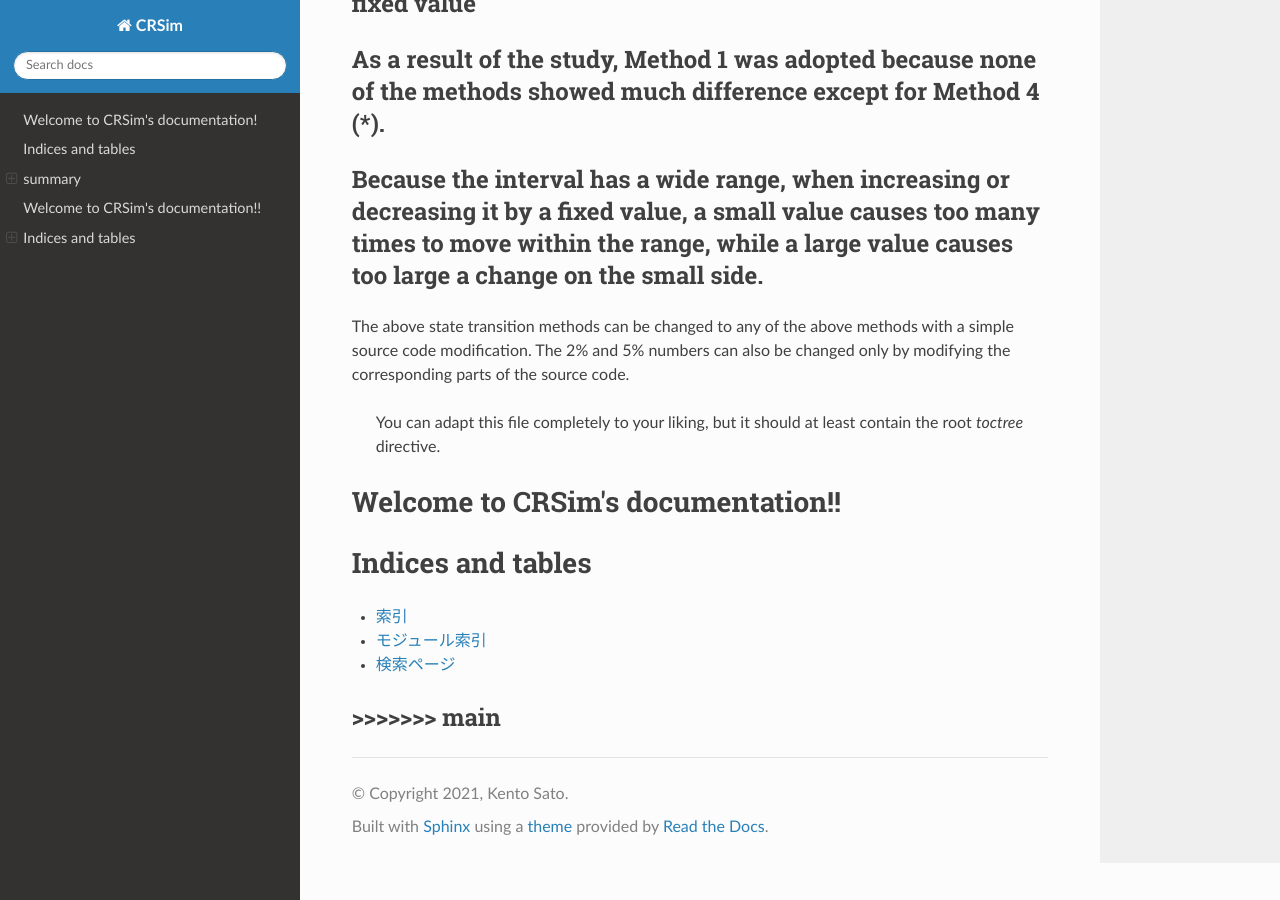
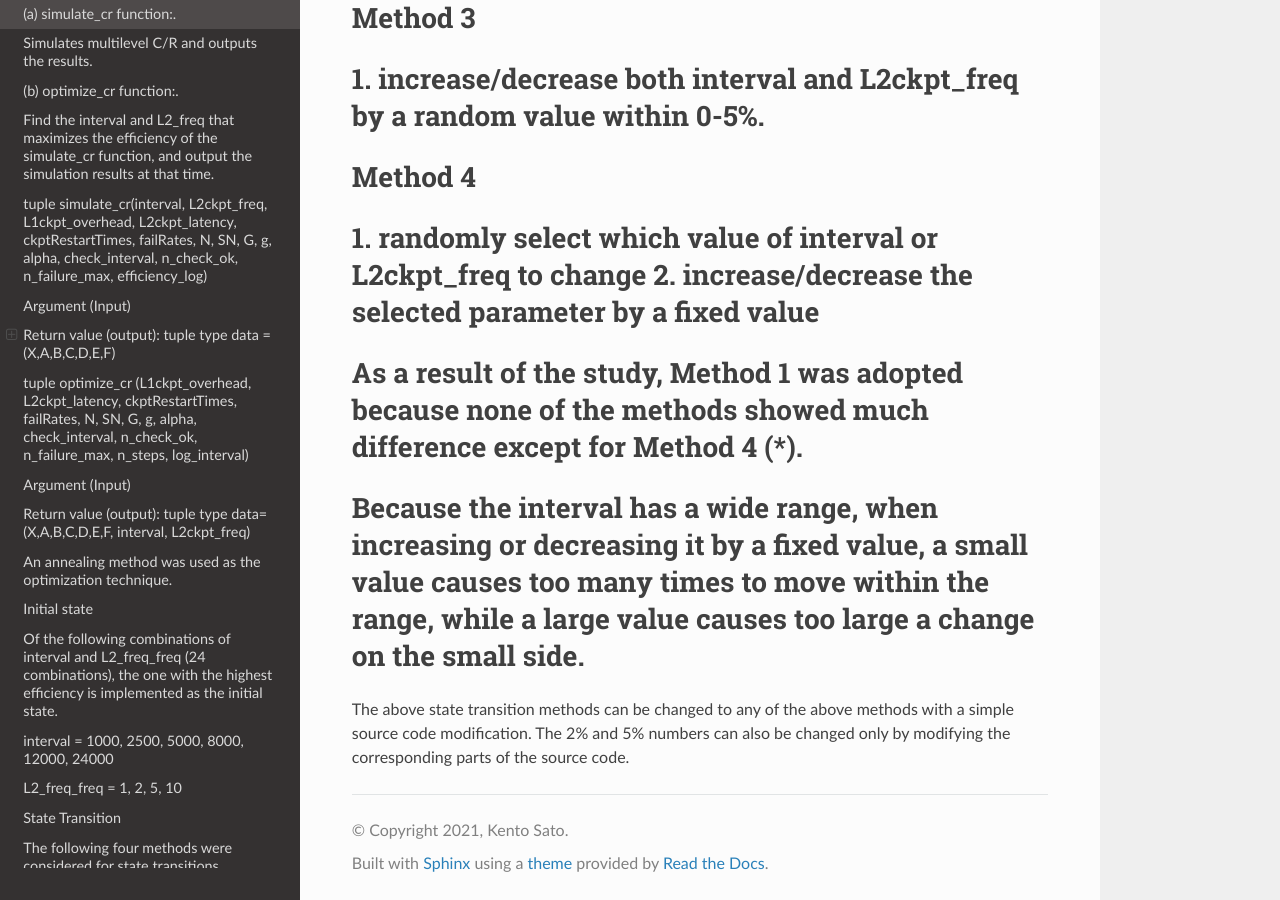
Before and after one commit to kento/CRSim, a Sphinx documentation site: the page built from docs/index.rst, in a window 1280 px wide and 900 px high, scrolled down 6054 px. Built offline with Sphinx 7.4.7 and the Read the Docs theme 2.0.0, drawn with Linux system fonts in a browser that asks for light colours; some of the changed text lies outside the part shown.

Commit message:
Update index.rst

```diff
--- a/docs/index.rst
+++ b/docs/index.rst
@@ -3,7 +3,6 @@
    You can adapt this file completely to your liking, but it should at least
    contain the root `toctree` directive.
 Welcome to CRSim's documentation!
-=================================
 
 .. toctree::
    :maxdepth: 2
@@ -12,7 +11,6 @@ Welcome to CRSim's documentation!
 
 
 Indices and tables
-==================
 
 .. image:: /media/image.png
    :width: 11.6913in
@@ -34,7 +32,6 @@ Function <#simulate_cr-function>`__\ `2 <#simulate_cr-function>`__
 function <#optimize_cr-function>`__\ `4 <#optimize_cr-function>`__
 
 summary
-=======
 
 (a) simulate_cr function:.
 ~~~~~~~~~~~~~~~~~~~~~~~~~~
@@ -381,27 +378,3 @@ Because the interval has a wide range, when increasing or decreasing it by a fix
 ~~~~~~~~~~~~~~~~~~~~~~~~~~~~~~~~~~~~~~~~~~~~~~~~~~~~~~~~~~~~~~~~~~~~~~~~~~~~~~~~~~~~~~~~~~~~~~~~~~~~~~~~~~~~~~~~~~~~~~~~~~~~~~~~~~~~~~~~~~~~~~~~~~~~~~~~~~~~~~~~~~~~~~~~~~~~~~~~~~~~~~~~~~~~~~~~~~~~~~~~~~~~~~~~~~~~~~~~
 
 The above state transition methods can be changed to any of the above methods with a simple source code modification. The 2% and 5% numbers can also be changed only by modifying the corresponding parts of the source code.
-
-=======
-.. CRSim documentation master file, created by
-   sphinx-quickstart on Thu Aug 12 15:05:50 2021.
-   You can adapt this file completely to your liking, but it should at least
-   contain the root `toctree` directive.
-
-Welcome to CRSim's documentation!!
-=================================
-
-.. toctree::
-   :maxdepth: 2
-   :caption: Contents:
-
-
-
-Indices and tables
-==================
-
-* :ref:`genindex`
-* :ref:`modindex`
-* :ref:`search`
->>>>>>> main
-~~~~~~~~~~~~~~~~~~~~~~~~~~~~~~~~~~~~~~~~~~~~~~~~~~~~~~~~~~~~~~~~~~~~~~~~~~~~~~~~~~~~~~~~~~~~~~~~~~~~~~~~~~~~~~~~~~~~~~~~~~~~~~~~~~~~~~~~~~~~~~~~~~~~~~~~~~~~~~~~~~~~~~~~~~~~~~~~~~~~~~~~~~~~~~~~~~~~~~~~~~~~~~~~~~~~~~~~~~~~~
```
